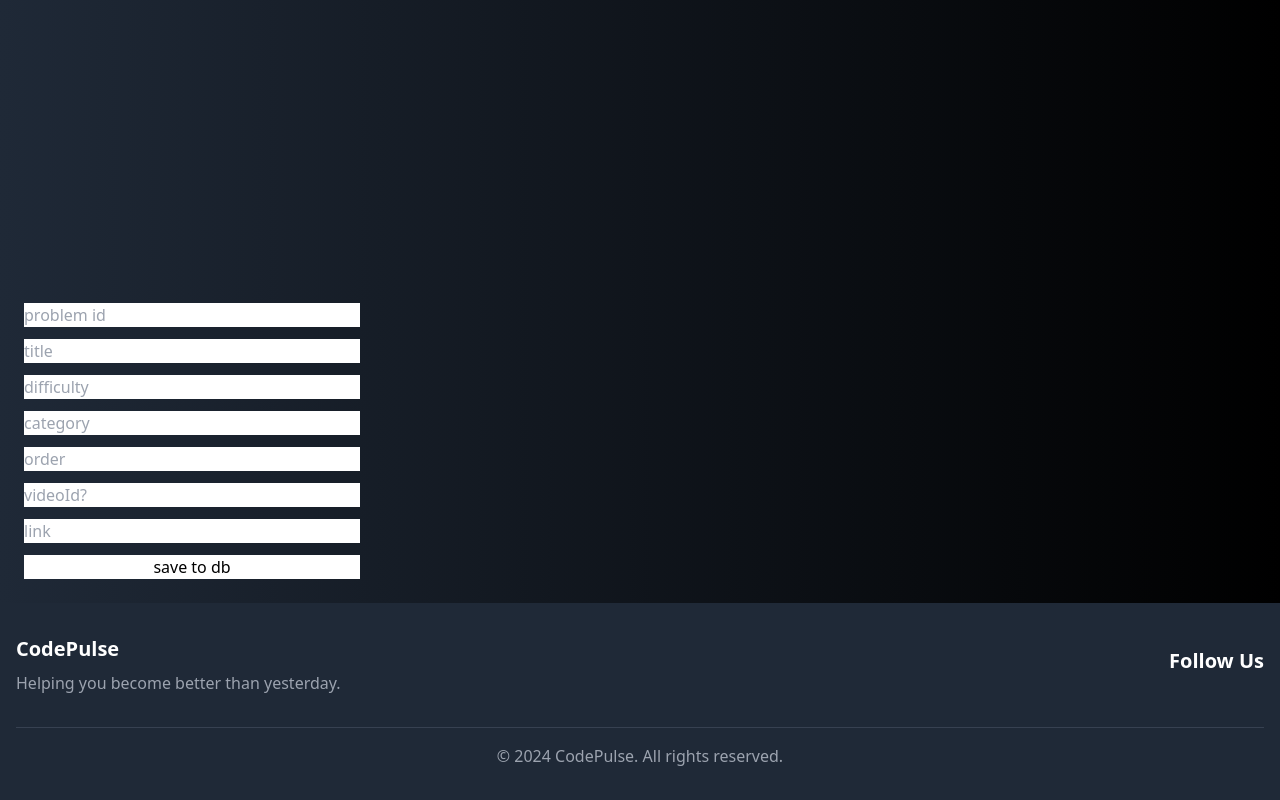
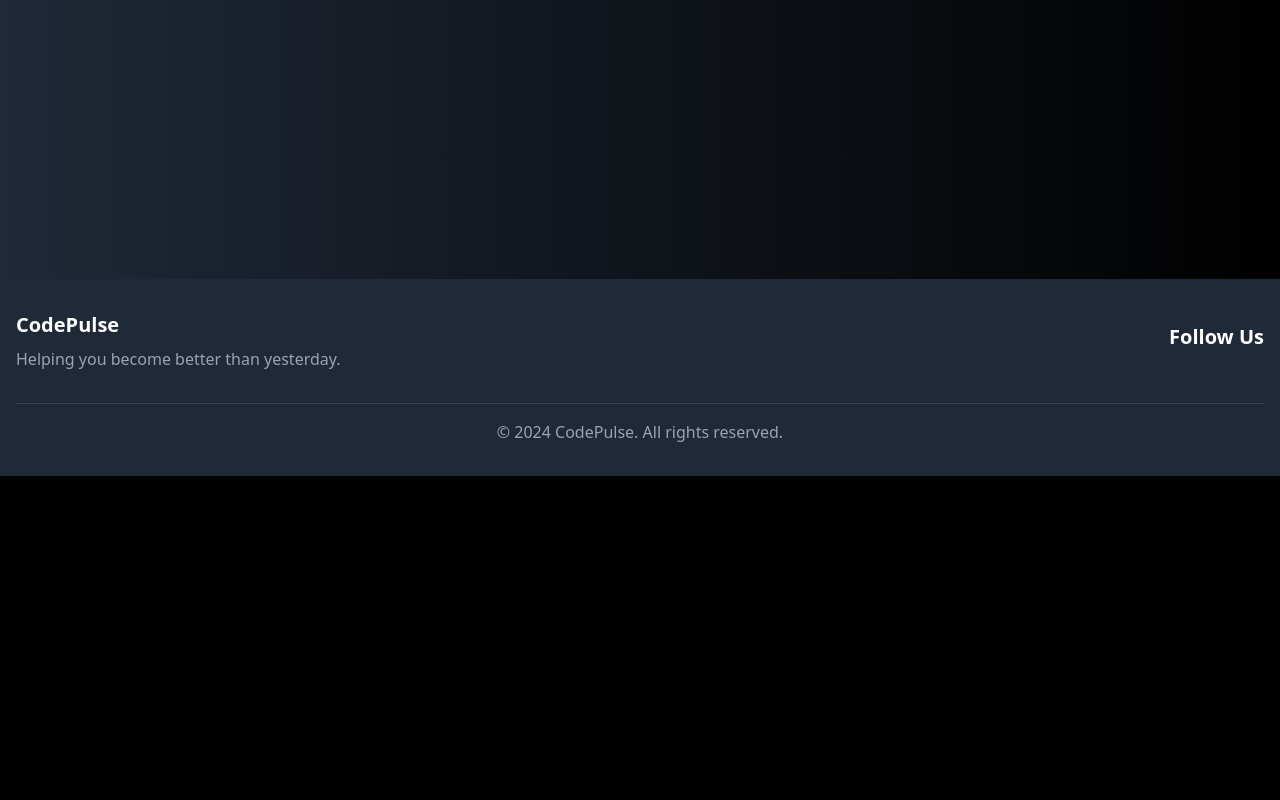
Before and after one commit to Anshika13d/CodePulsee, a React (Vite) app: page /level/1 in a window 1280 px wide. Shown: the part 609-1409 px from the top of the page. After the commit the page ends 1085 px from the top, so only its background shows below. Built offline with nearby package versions, Linux system fonts and the light colour scheme; no server answers; the database is empty.

Commit message:
Update Level.jsx

```diff
--- a/src/pages/Level.jsx
+++ b/src/pages/Level.jsx
@@ -264,7 +264,7 @@ function Level() {
     )}
 
       {/* temp form */}
-      <form className='p-6 flex flex-col max-w-sm gap-3' onSubmit={handleSubmit}>
+{/*       <form className='p-6 flex flex-col max-w-sm gap-3' onSubmit={handleSubmit}>
         <input onChange={handleChange} type="text" placeholder='problem id' name='id' />
         <input onChange={handleChange} type="text" placeholder='title' name='title' />
         <input onChange={handleChange} type="text" placeholder='difficulty' name='difficulty' />
@@ -273,7 +273,7 @@ function Level() {
         <input onChange={handleChange} type="text" placeholder='videoId?' name='videoId' />
         <input onChange={handleChange} type="text" placeholder='link' name='link' />
         <button type='submit' className='bg-white'>save to db</button>
-      </form>
+      </form> */}
 
     <Footer />
 
```
